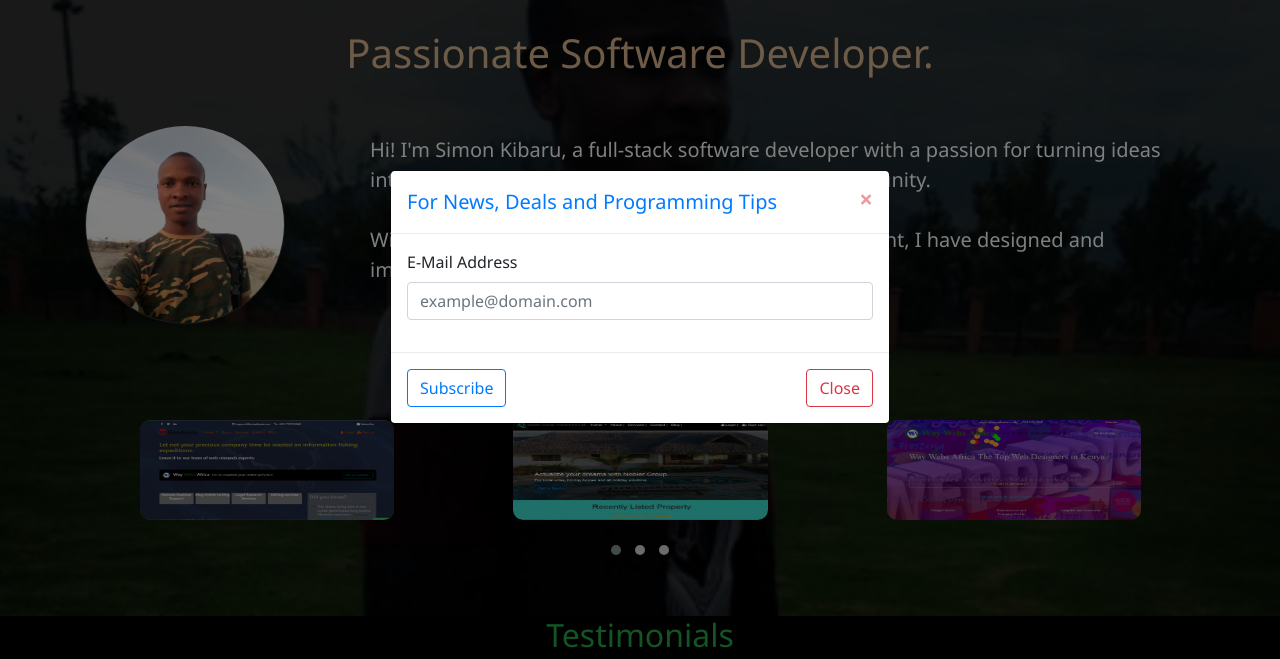
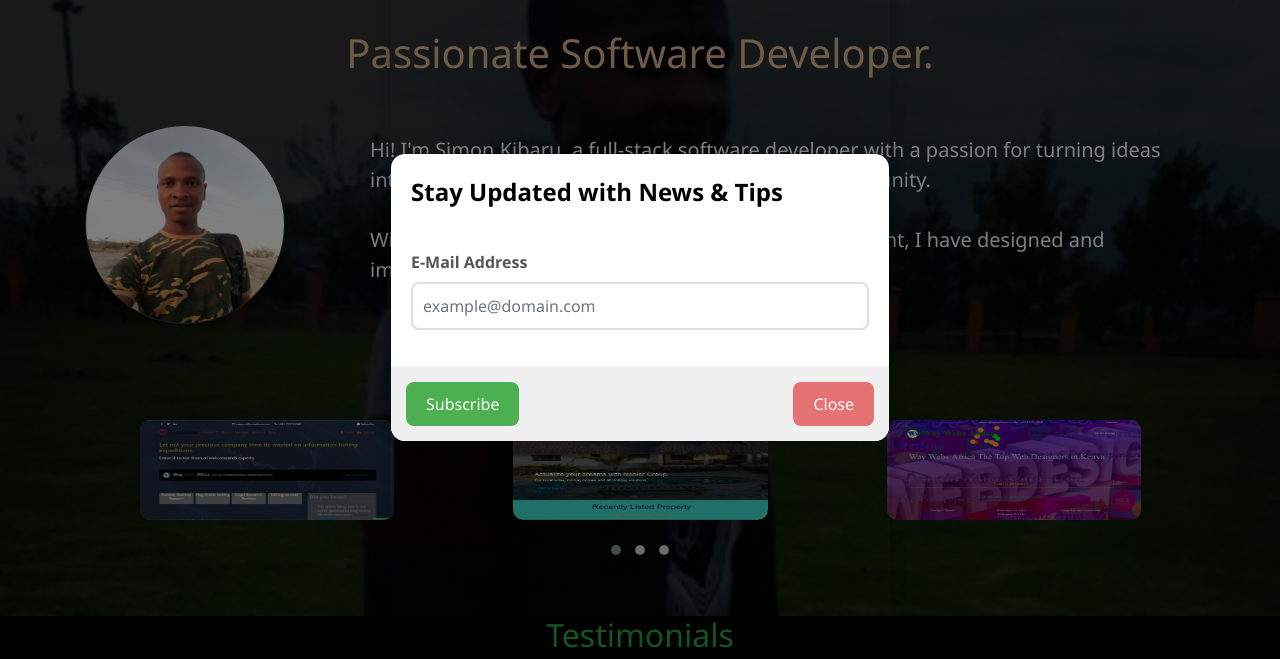
Before and after one commit to Kibaru/kibaru.github.io, a plain HTML site: page index.html in a window 1280 px wide. Both pictures are taken after a click on the link "Subscribe". Shown: the part 103-762 px from the top of the page. Drawn offline with Linux system fonts and the light colour scheme; some packages are replaced by stand-ins of ours.

Commit message:
Ui updates

```diff
--- a/index.html
+++ b/index.html
@@ -306,28 +306,26 @@
 </html>
 
 <!-- Modal subscribe -->
-<div class="modal fade" id="exampleModalCenter" tabindex="-1" role="dialog" aria-labelledby="exampleModalCenterTitle" aria-hidden="true">
-        <div class="modal-dialog modal-dialog-centered" role="document">
-            <div class="modal-content">
-            <div class="modal-header">
-                <h5 class="modal-title text-primary" id="exampleModalLongTitle">For News, Deals and Programming Tips</h5>
-                <button type="button" class="close text-danger" data-dismiss="modal" aria-label="Close">
+<div class="modal fade custom-modal" id="exampleModalCenter" tabindex="-1" role="dialog" aria-labelledby="exampleModalCenterTitle" aria-hidden="true">
+    <div class="modal-dialog modal-dialog-centered custom-dialog" role="document">
+      <div class="modal-content custom-content">
+        <div class="modal-header custom-header">
+          <h5 class="modal-title custom-title" id="exampleModalLongTitle">Stay Updated with News & Tips</h5>
+          <button type="button" class="close custom-close" data-dismiss="modal" aria-label="Close">
             <span aria-hidden="true">&times;</span>
           </button>
         </div>
         <form>
-                <div class="modal-body">
+          <div class="modal-body custom-body">
             <input type="hidden" name="_token" value="{{csrf_token()}}">
             <div class="form-group">
-                        <label for="email">E-Mail Address</label>
-
-                        <input id="email" type="email" class="form-control" name="email" value="" placeholder="example@domain.com" required>
+              <label for="email" class="custom-label">E-Mail Address</label>
+              <input id="email" type="email" class="form-control custom-input" name="email" value="" placeholder="example@domain.com" required>
             </div>
-
           </div>
-                <div class="modal-footer">
-                    <button id="subscribers" type="button" class="btn btn-outline-primary mr-auto">Subscribe</button>
-                    <button type="button" class="btn btn-outline-danger" data-dismiss="modal">Close</button>
+          <div class="modal-footer custom-footer">
+            <button id="subscribers" type="button" class="btn custom-btn-primary">Subscribe</button>
+            <button type="button" class="btn custom-btn-secondary" data-dismiss="modal">Close</button>
           </div>
         </form>
       </div>
--- a/style.css
+++ b/style.css
@@ -127,12 +127,11 @@ color: blue !important;
      opacity: 1;
      background: rgb(0,0,0,0.6);
  }
- #less:hover{
-     background: green;
-     color: #000;
-     cursor: pointer;
-     border-radius: 5px;
- }
+ #less:hover {
+  text-decoration: underline;
+  cursor: pointer;
+  transition: transform 0.3s ease, color 0.3s ease;
+}
  #more {
   display: none;
   transition: all 1s ease;
@@ -192,6 +191,91 @@ color: blue !important;
 #testimonials h2{
   margin-top: 20px;
 }
+/* Modal Customization */
+.custom-modal .modal-dialog {
+  max-width: 500px;
+  border-radius: 15px;
+  box-shadow: 0 5px 15px rgba(0, 0, 0, 0.3);
+}
+
+.custom-content {
+  border-radius: 15px;
+  overflow: hidden;
+}
+
+.custom-header {
+  color: #000;
+  padding: 20px;
+  text-align: center;
+  border-bottom: none;
+}
+
+.custom-title {
+  font-size: 1.5rem;
+  font-weight: bold;
+}
+
+.custom-close {
+  color: #fff;
+  font-size: 1.2rem;
+  background: none;
+  border: none;
+  outline: none;
+}
+
+.custom-body {
+  padding: 20px;
+  font-size: 1rem;
+  color: #333;
+}
+
+.custom-label {
+  font-weight: bold;
+  color: #555;
+}
+
+.custom-input {
+  border: 2px solid #ddd;
+  border-radius: 8px;
+  padding: 10px;
+  font-size: 1rem;
+}
+
+.custom-footer {
+  background: #f0f0f0;
+  padding: 15px;
+  display: flex;
+  justify-content: space-between;
+  align-items: center;
+}
+
+.custom-btn-primary {
+  background: #4caf50;
+  color: #fff;
+  border: none;
+  padding: 10px 20px;
+  border-radius: 8px;
+  font-size: 1rem;
+}
+
+.custom-btn-primary:hover {
+  background: #388e3c;
+}
+
+.custom-btn-secondary {
+  background: #e57373;
+  color: #fff;
+  border: none;
+  padding: 10px 20px;
+  border-radius: 8px;
+  font-size: 1rem;
+}
+
+.custom-btn-secondary:hover {
+  background: #d32f2f;
+}
+
+/* Modal */
 @media(max-width: 568px) {
   #top{display: none;}
   #dynamic{font-size: 30px;}
```
Lines whose indentation alone changed are shown as unchanged.
